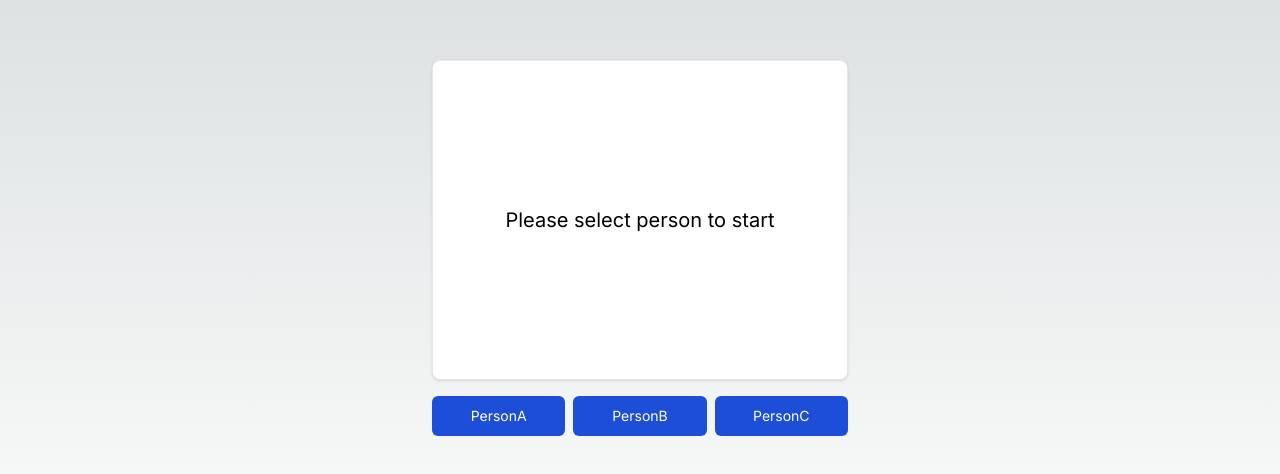
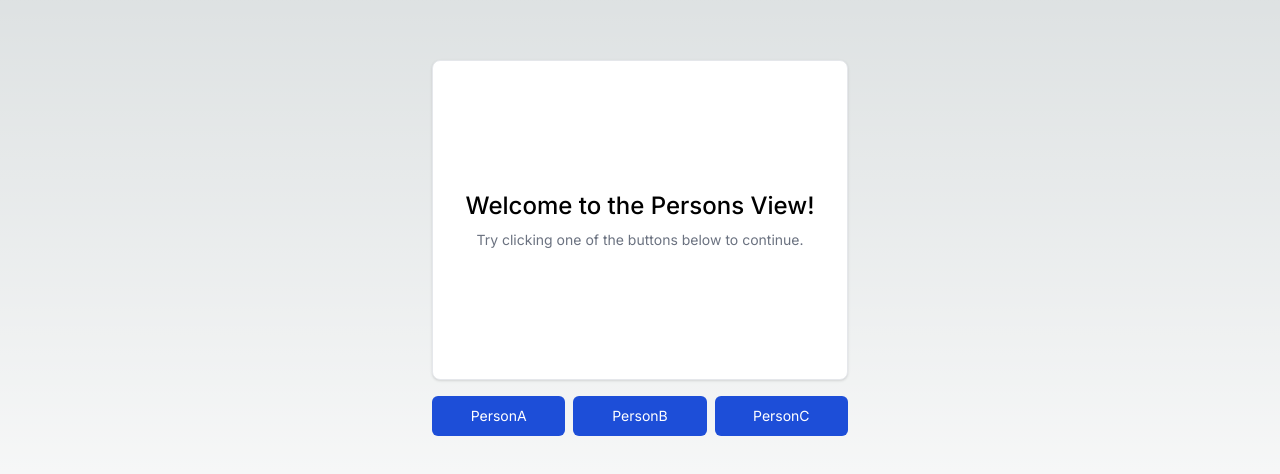
Before and after one commit to freshmilkdev/ssg-next-challenge, a Next.js app: page / in a window 1280 px wide. Shown: the part 152-626 px from the top of the page. Built offline with nearby package versions, Linux system fonts and the light colour scheme.

Commit message:
refactor: prettified code and added PersonButtons component

```diff
--- /dev/null
+++ b/src/components/person-details/PersonButtons.tsx
@@ -0,0 +1,31 @@
+import classNames from "classnames";
+import { Person } from "@/utils/common/person";
+import { Button } from "@/components/Button";
+import { FunctionComponent, PropsWithChildren } from "react";
+import { PersonType } from "@/types";
+
+type Props = {
+  selectedPerson: PersonType;
+  onPersonSelect: (person: PersonType) => void;
+  isLoading: boolean;
+};
+export const PersonButtons: FunctionComponent<PropsWithChildren<Props>> = ({
+  selectedPerson,
+  isLoading,
+  onPersonSelect,
+}) => {
+  return (
+    <div className={classNames("grid grid-cols-3 gap-2 w-full")}>
+      {Object.values(Person).map((person) => (
+        <Button
+          key={person}
+          onClick={() => onPersonSelect(person)}
+          isLoading={isLoading && person === selectedPerson}
+        >
+          {person}
+        </Button>
+      ))}
+      {/*<button />*/}
+    </div>
+  );
+};
--- a/src/components/person-details/PersonCard/DefaultMessage.tsx
+++ b/src/components/person-details/PersonCard/DefaultMessage.tsx
@@ -1,7 +1,12 @@
 export const DefaultMessage = () => {
   return (
-    <p className="flex flex-col justify-center items-center h-full w-full text-xl px-2">
-      Please select person to start
-    </p>
+    <div className="flex flex-col justify-center items-center text-center h-full w-full text-xl px-2">
+      <h2 className="font-medium text-lg sm:text-2xl mb-2">
+        Welcome to the Persons View!
+      </h2>
+      <p className="text-sm text-gray-500">
+        Try clicking one of the buttons below to continue.
+      </p>
+    </div>
   );
 };
--- a/src/components/person-details/PersonDetails.tsx
+++ b/src/components/person-details/PersonDetails.tsx
@@ -1,11 +1,9 @@
 import classNames from "classnames";
 import { FunctionComponent } from "react";
-import { Person } from "@/utils/common/person";
-import { Button } from "@/components/Button";
 import { usePersonDetails } from "@/components/person-details/usePersonDetails";
 import { PersonCard } from "@/components/person-details/PersonCard/PersonCard";
 import { ErrorMessage } from "@/components/ErrorMessage";
-
+import { PersonButtons } from "@/components/person-details/PersonButtons";
 export const PersonDetails: FunctionComponent = () => {
   const { data, selectedPerson, isLoading, error, onPersonSelect } =
     usePersonDetails();
@@ -34,18 +32,11 @@ export const PersonDetails: FunctionComponent = () => {
           />
         )}
       </div>
-      <div className={classNames("grid grid-cols-3 gap-2 w-full")}>
-        {Object.values(Person).map((person) => (
-          <Button
-            key={person}
-            onClick={() => onPersonSelect(person)}
-            isLoading={isLoading && person === selectedPerson}
-          >
-            {person}
-          </Button>
-        ))}
-        {/*<button />*/}
-      </div>
+      <PersonButtons
+        selectedPerson={selectedPerson}
+        onPersonSelect={onPersonSelect}
+        isLoading={isLoading}
+      />
     </div>
   );
 };
--- a/src/components/person-details/usePersonDetails.ts
+++ b/src/components/person-details/usePersonDetails.ts
@@ -4,7 +4,9 @@ import { PersonType } from "@/types";
 
 export const usePersonDetails = () => {
   const [person, setPerson] = useState<PersonType>(null);
+
   const { data, error, isLoading, isFetching } = useGetPersonDetails(person);
+
   const handlePerson = (person: PersonType) => setPerson(person);
 
   return {
```
